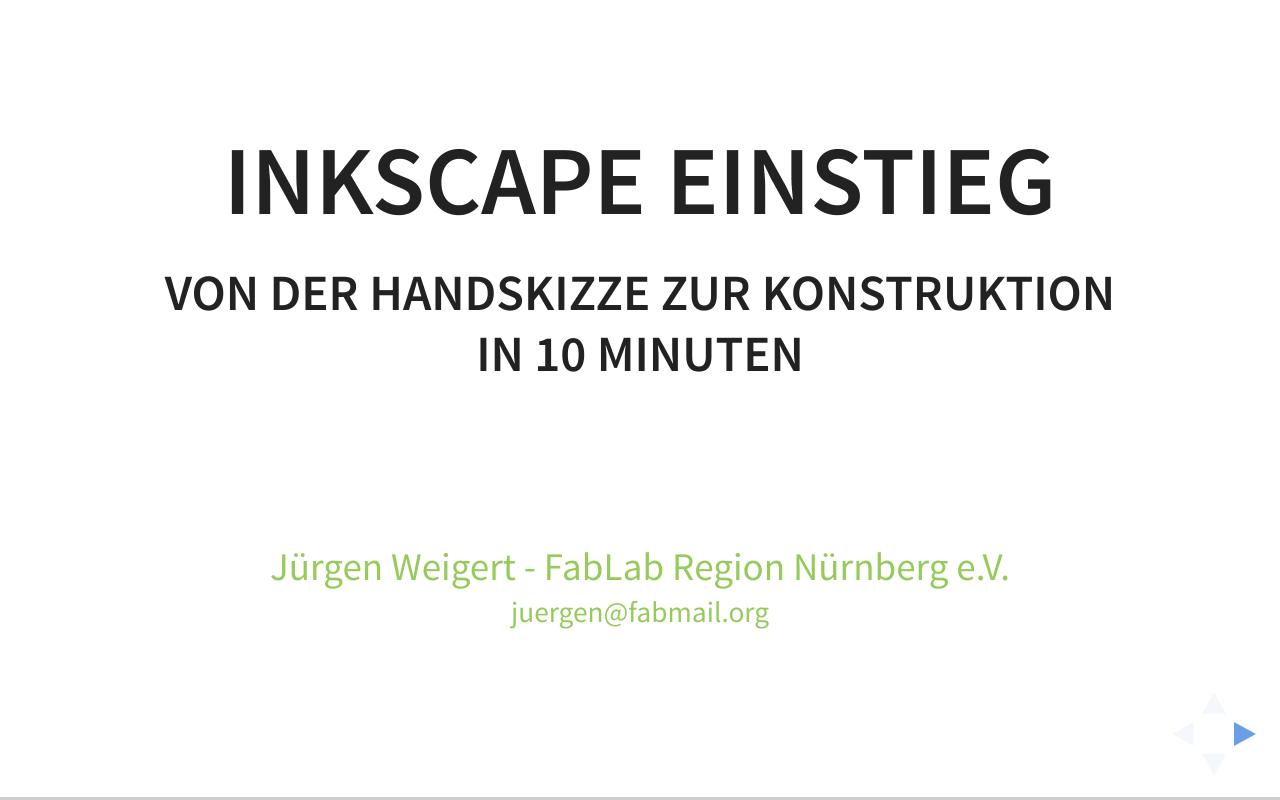
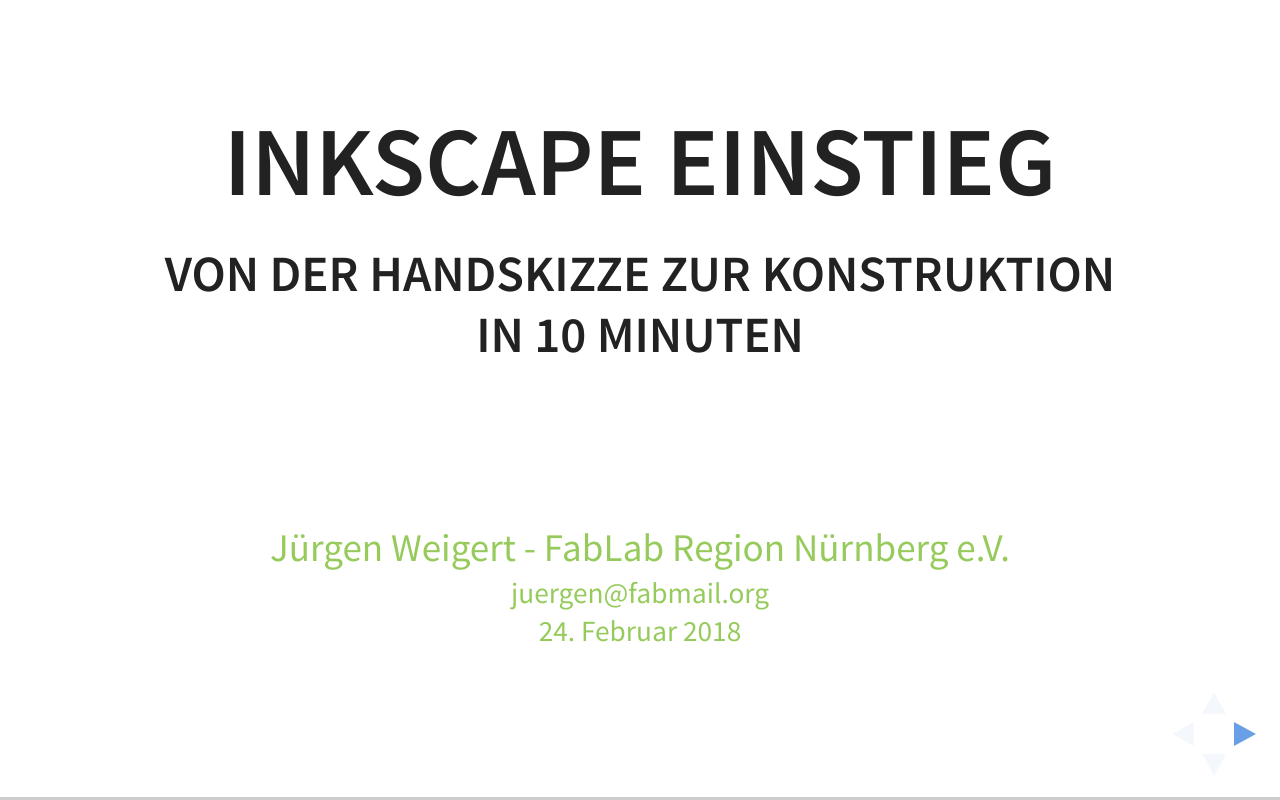
Before and after one commit to fablabnbg/inkscape-einstieg, a plain HTML site: page index.html in a window 1280 px wide. Drawn offline with Linux system fonts and the light colour scheme.

Commit message:
date added.

```diff
--- a/index.html
+++ b/index.html
@@ -19,6 +19,7 @@
             <h3>Von der Handskizze zur Konstruktion in 10&nbsp;Minuten</h3>
 	        <div class="title-name">Jürgen Weigert - FabLab Region Nürnberg e.V.</div>
             <div class="title-mail">juergen@fabmail.org</div>
+            <div class="title-mail">24. Februar 2018</div>
         </section>
 
         <!-- Slides are separated by newline + three dashes + newline, vertical slides identical but two dashes -->
```
